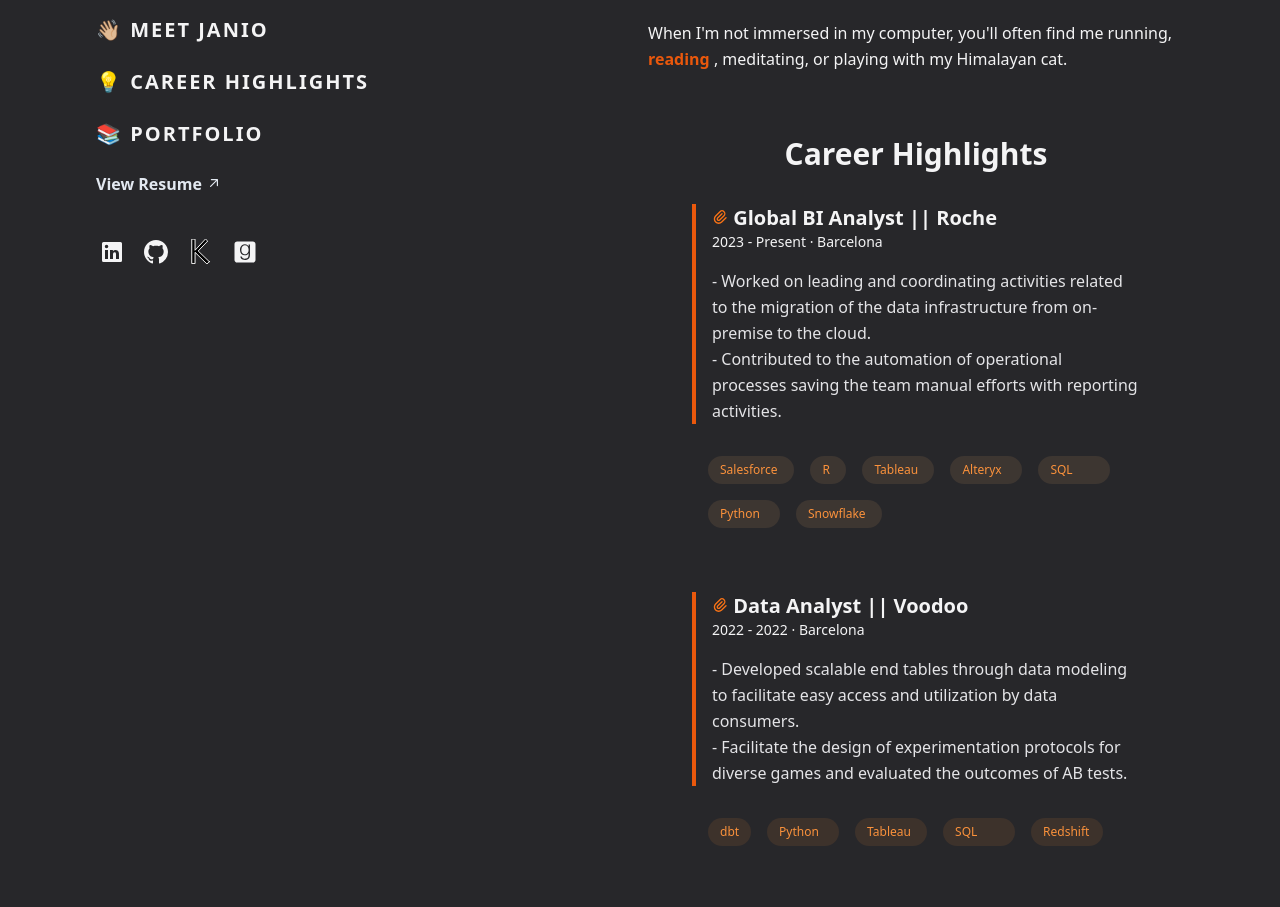
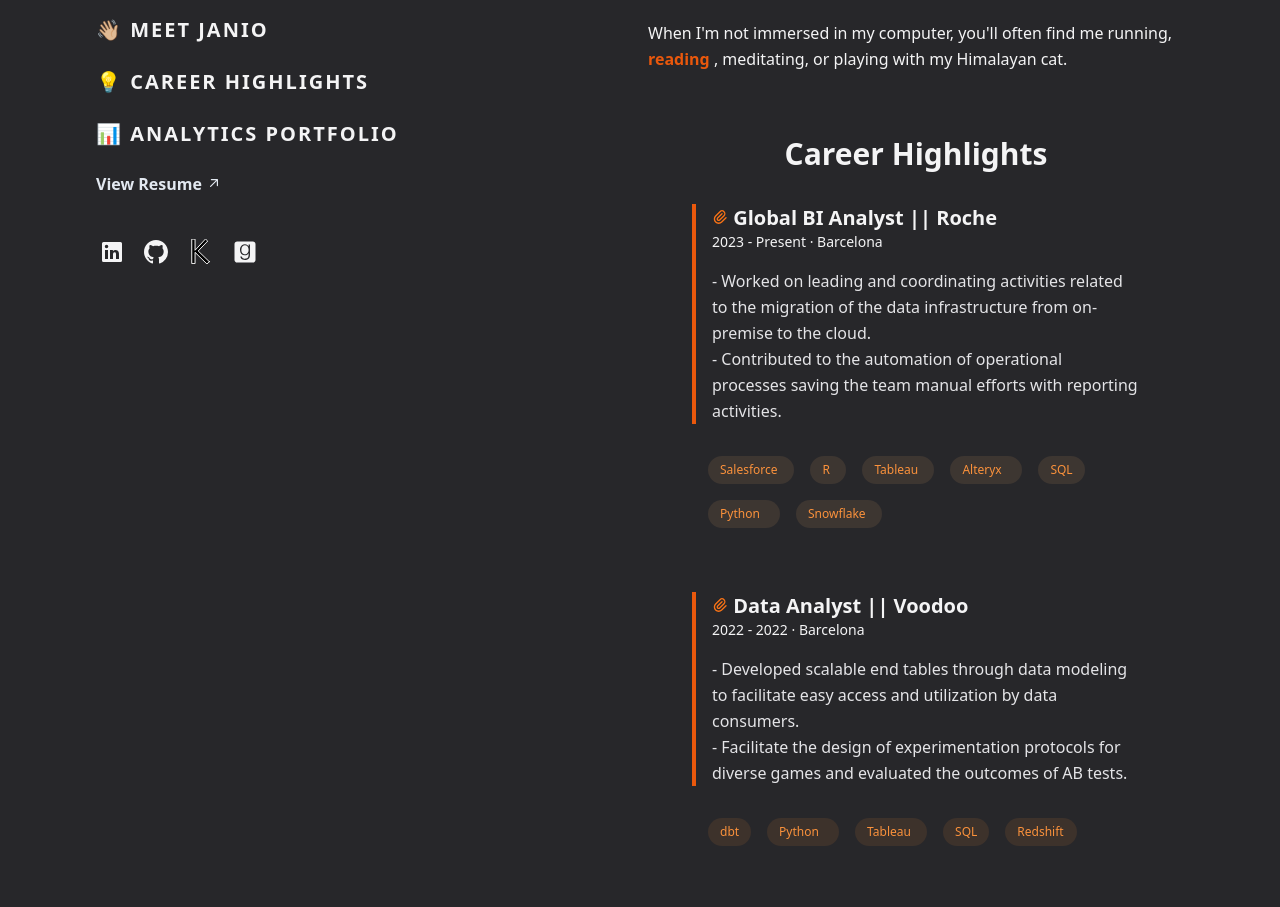
Before and after one commit to alexanderbachmann/professional-website, a website: page index.html in a window 1280 px wide. Shown: the part 440-1347 px from the top of the page. Drawn offline with Linux system fonts and the light colour scheme; a web font is replaced by a local one.

Commit message:
Adding analytics and web dev in portfolio

```diff
--- a/index.html
+++ b/index.html
@@ -38,9 +38,14 @@
                         </li>
                         <li>
                             <a class="group flex items-center py-3 active" href="#portfolio">
-                                <span class="nav-text text-xl font-bold uppercase tracking-widest text-zinc-100 group-hover:text-orange-600 group-focus-visible:text-zinc-200"> 📚 Portfolio </span>
+                                <span class="nav-text text-xl font-bold uppercase tracking-widest text-zinc-100 group-hover:text-orange-600 group-focus-visible:text-zinc-200 mr-5"> 📊 Analytics Portfolio </span>
                             </a>
                         </li>
+                      <!--  <li>
+                            <a class="group flex items-center py-3 active" href="#web-dev">
+                                <span class="nav-text text-xl font-bold uppercase tracking-widest text-zinc-100 group-hover:text-orange-600 group-focus-visible:text-zinc-200"> 📲 Web Dev Projects </span>
+                            </a>
+                        </li> -->
                     </ul>
                 </nav>
             </div>
@@ -114,7 +119,7 @@
                             <div class="flex items-center rounded-full bg-orange-300/10 px-3 py-1 text-xs font-medium leading-5 text-orange-400 basis-1/12"> R </div>
                             <div class="flex items-center rounded-full bg-orange-300/10 px-3 py-1 text-xs font-medium leading-5 text-orange-400 basis-1/6"> Tableau </div>
                             <div class="flex items-center rounded-full bg-orange-300/10 px-3 py-1 text-xs font-medium leading-5 text-orange-400 basis-1/6"> Alteryx </div>
-                            <div class="flex items-center rounded-full bg-orange-300/10 px-3 py-1 text-xs font-medium leading-5 text-orange-400 basis-1/6"> SQL </div>
+                            <div class="flex items-center rounded-full bg-orange-300/10 px-3 py-1 text-xs font-medium leading-5 text-orange-400 basis-1/12"> SQL </div>
                             <div class="flex items-center rounded-full bg-orange-300/10 px-3 py-1 text-xs font-medium leading-5 text-orange-400 basis-1/6"> Python </div>
                             <div class="flex items-center rounded-full bg-orange-300/10 px-3 py-1 text-xs font-medium leading-5 text-orange-400 basis-1/5"> Snowflake </div>
                         </div>
@@ -138,7 +143,7 @@
                             <div class="flex items-center rounded-full bg-orange-400/10 px-3 py-1 text-xs font-medium leading-5 text-orange-400 basis-1/12"> dbt </div>
                             <div class="flex items-center rounded-full bg-orange-400/10 px-3 py-1 text-xs font-medium leading-5 text-orange-400 basis-1/6"> Python </div>
                             <div class="flex items-center rounded-full bg-orange-400/10 px-3 py-1 text-xs font-medium leading-5 text-orange-400 basis-1/6"> Tableau </div>
-                            <div class="flex items-center rounded-full bg-orange-400/10 px-3 py-1 text-xs font-medium leading-5 text-orange-400 basis-1/6"> SQL </div>
+                            <div class="flex items-center rounded-full bg-orange-400/10 px-3 py-1 text-xs font-medium leading-5 text-orange-400 basis-1/12"> SQL </div>
                             <div class="flex items-center rounded-full bg-orange-400/10 px-3 py-1 text-xs font-medium leading-5 text-orange-400 basis-1/6"> Redshift </div>
                         </div>
 
@@ -164,7 +169,7 @@
                             <div class="flex items-center rounded-full bg-orange-400/10 px-3 py-1 text-xs font-medium leading-5 text-orange-400 basis-1/12"> Looker </div>
                             <div class="flex items-center rounded-full bg-orange-400/10 px-3 py-1 text-xs font-medium leading-5 text-orange-400 basis-1/12"> Python </div>
                             <div class="flex items-center rounded-full bg-orange-400/10 px-3 py-1 text-xs font-medium leading-5 text-orange-400 basis-1/12"> GCP </div>
-                            <div class="flex items-center rounded-full bg-orange-400/10 px-3 py-1 text-xs font-medium leading-5 text-orange-400 basis-1/12"> SQL </div>
+                            <div class="flex items-center rounded-full bg-orange-400/10 px-3 py-1 text-xs font-medium leading-5 text-orange-400 basis-1/7"> SQL </div>
                             <div class="flex items-center rounded-full bg-orange-400/10 px-3 py-1 text-xs font-medium leading-5 text-orange-400 basis-1/7"> Admob </div>
                         </div>
 
@@ -215,8 +220,8 @@
                     </div>
                 </div>
             </div>
-            <h1 class="text-3xl font-bold mx-8 mb-8 text-center" id="portfolio"> Portfolio </h1>
-
+            <h1 class="text-3xl font-bold mx-8 mb-8 text-center"> Portfolio </h1>
+            <h2 class="text-3xl font-light mx-8 mb-8 text-center" id="portfolio"> Analytics </h2>
             <ul class="grid max-w-[26rem] sm:max-w-[52.5rem] mt-16 sm:mt-20 md:mt-32 grid-cols-2 sm:grid-cols-2 lg:grid-cols-2 mx-auto gap-6 lg:gap-y-8 xl:gap-x-8 lg:max-w-7xl px-4 sm:px-6 lg:px-8">
                 <!-- Project #1 -->
                 <li class="group relative rounded-3xl bg-orange-50 p-6 dark:bg-orange-400/80 dark:highlight-white/5 hover:bg-orange-100 dark:hover:bg-orange-600/50">
@@ -269,11 +274,8 @@
                     <p class="w-full flex-none text-[0.8125rem] leading-6 text-white dark:text-white">This notebook compares different sampling techniques to best detect credit fraud transaction. Currently, ranking 12th as the most voted work on Kaggle. </p></div></li>
 
             </ul>
-
+       <!--     <h2 class="text-3xl font-light mx-8 mb-8 text-center md:mt-32" id="web-dev"> Web Development </h2> -->
         </main>
-
-
-
     </div>
 </div>
 
```
Also changed, not shown: css/styles.css.
